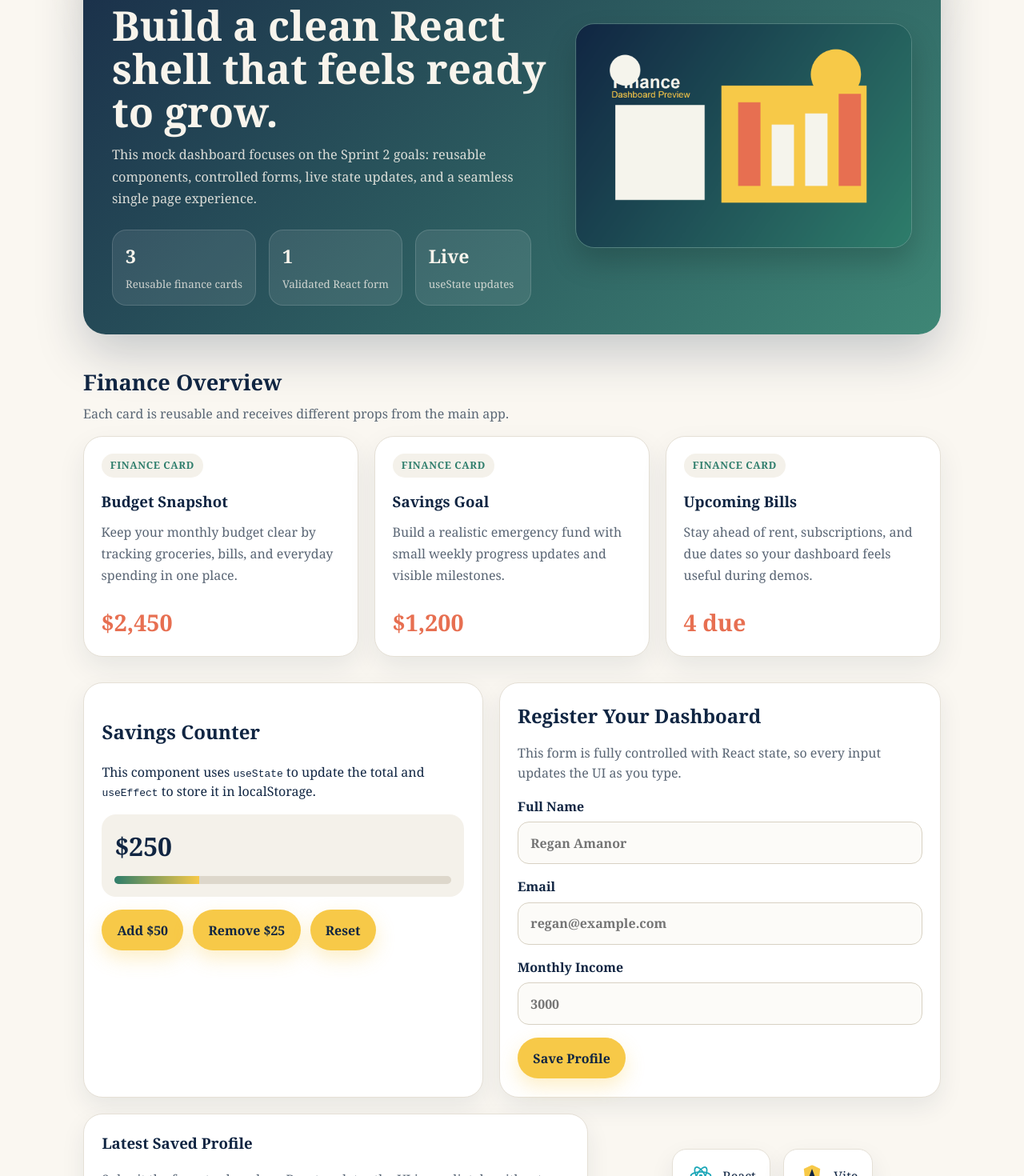
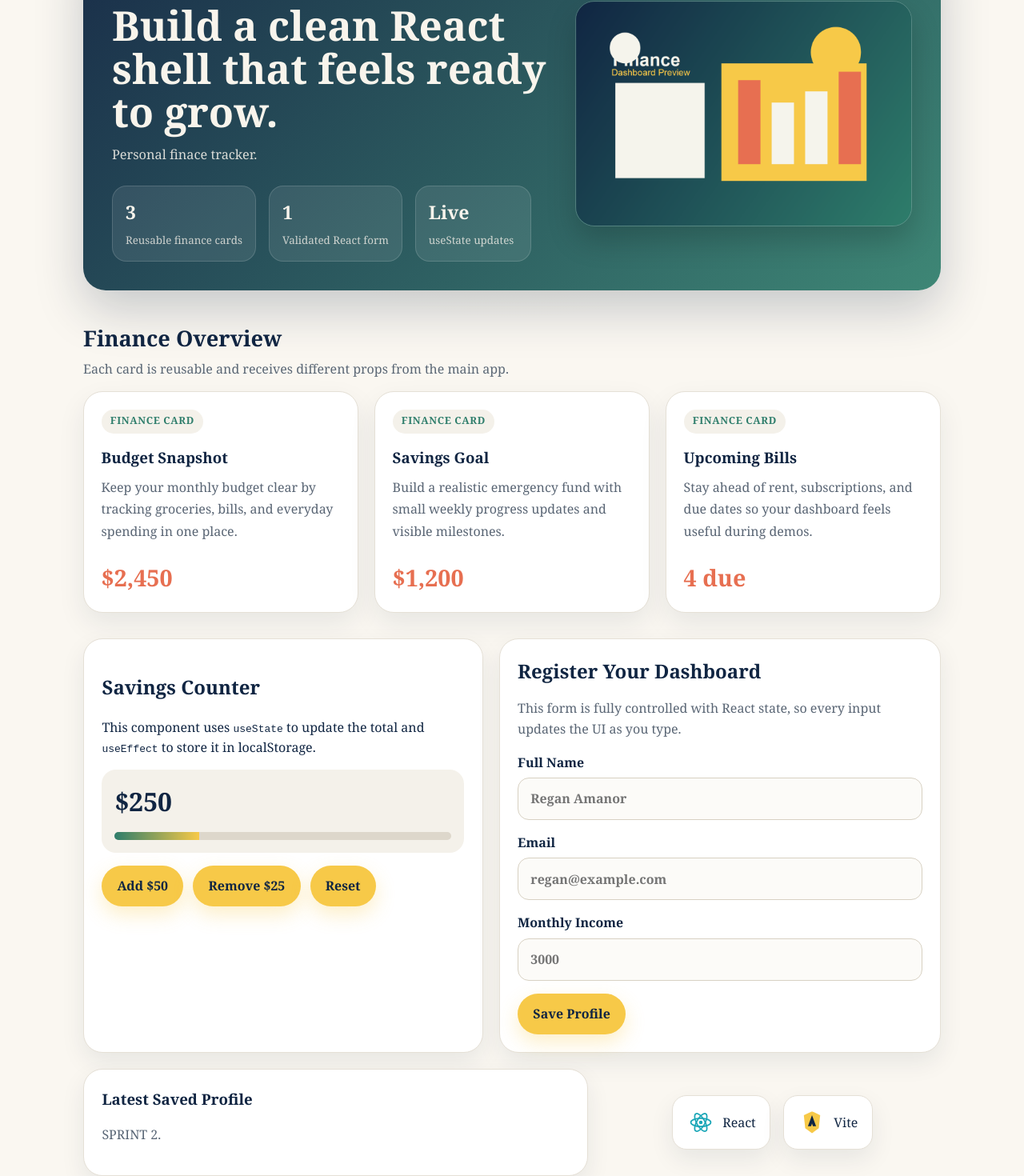
Before and after one commit to Amanor-12/personal-finance-tracker-frontend, a React (Vite) app: page / in a window 1280 px wide. Shown: the part 183-1653 px from the top of the page at 80% size. Built offline with nearby package versions, Linux system fonts and the light colour scheme.

Commit message:
Updated dashboard, fixed UI, multiple changes

```diff
--- a/src/App.jsx
+++ b/src/App.jsx
@@ -59,9 +59,7 @@ function App() {
             <span>Personal Finance Dashboard</span>
             <h1>Build a clean React shell that feels ready to grow.</h1>
             <p>
-              This mock dashboard focuses on the Sprint 2 goals: reusable
-              components, controlled forms, live state updates, and a seamless
-              single page experience.
+              Personal finace tracker.
             </p>
 
             <div className="hero-stats">
@@ -121,8 +119,7 @@ function App() {
               </ul>
             ) : (
               <p>
-                Submit the form to show how React updates the UI immediately
-                without reloading the page.
+                SPRINT 2.
               </p>
             )}
           </div>
```
